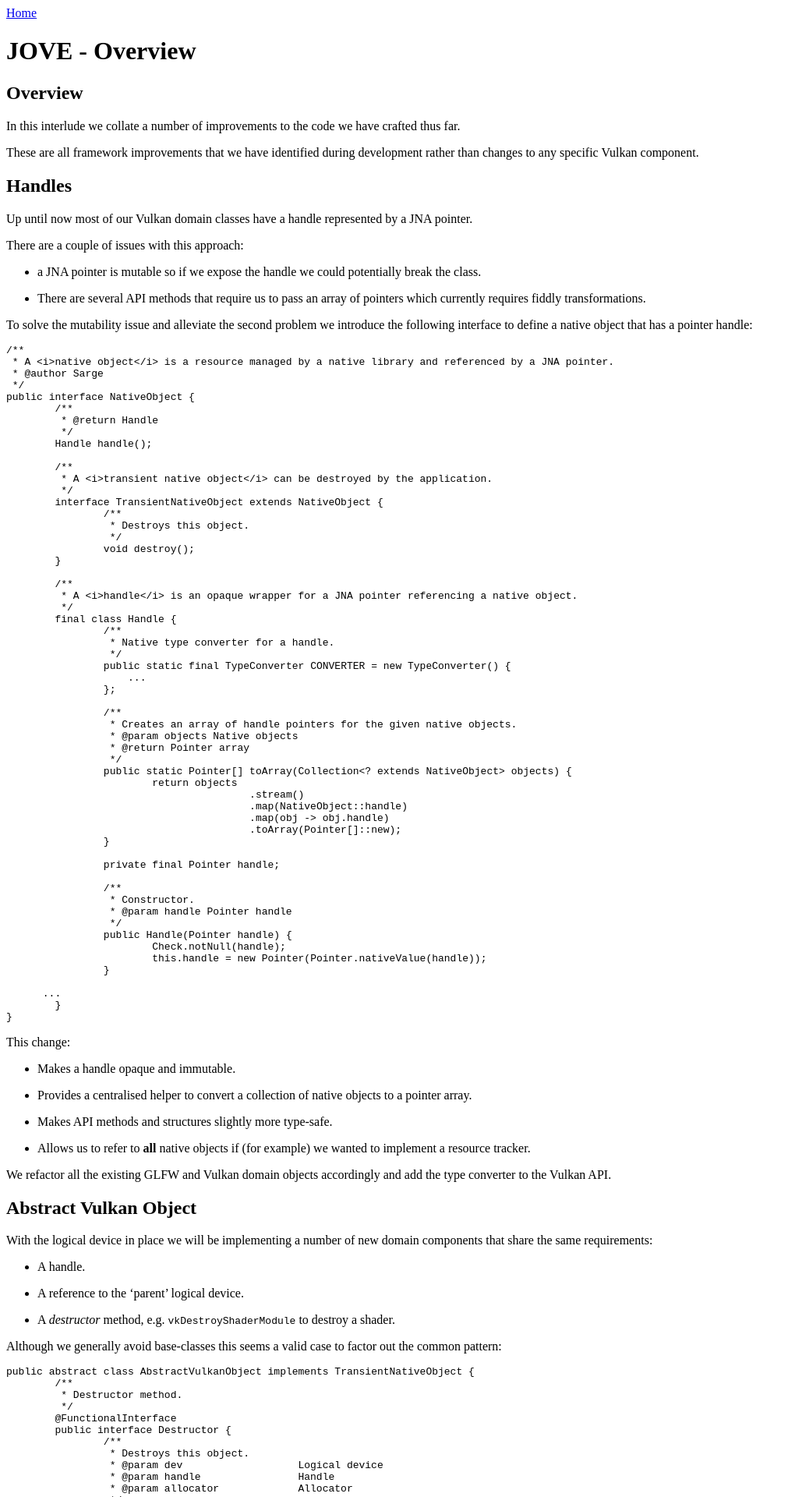
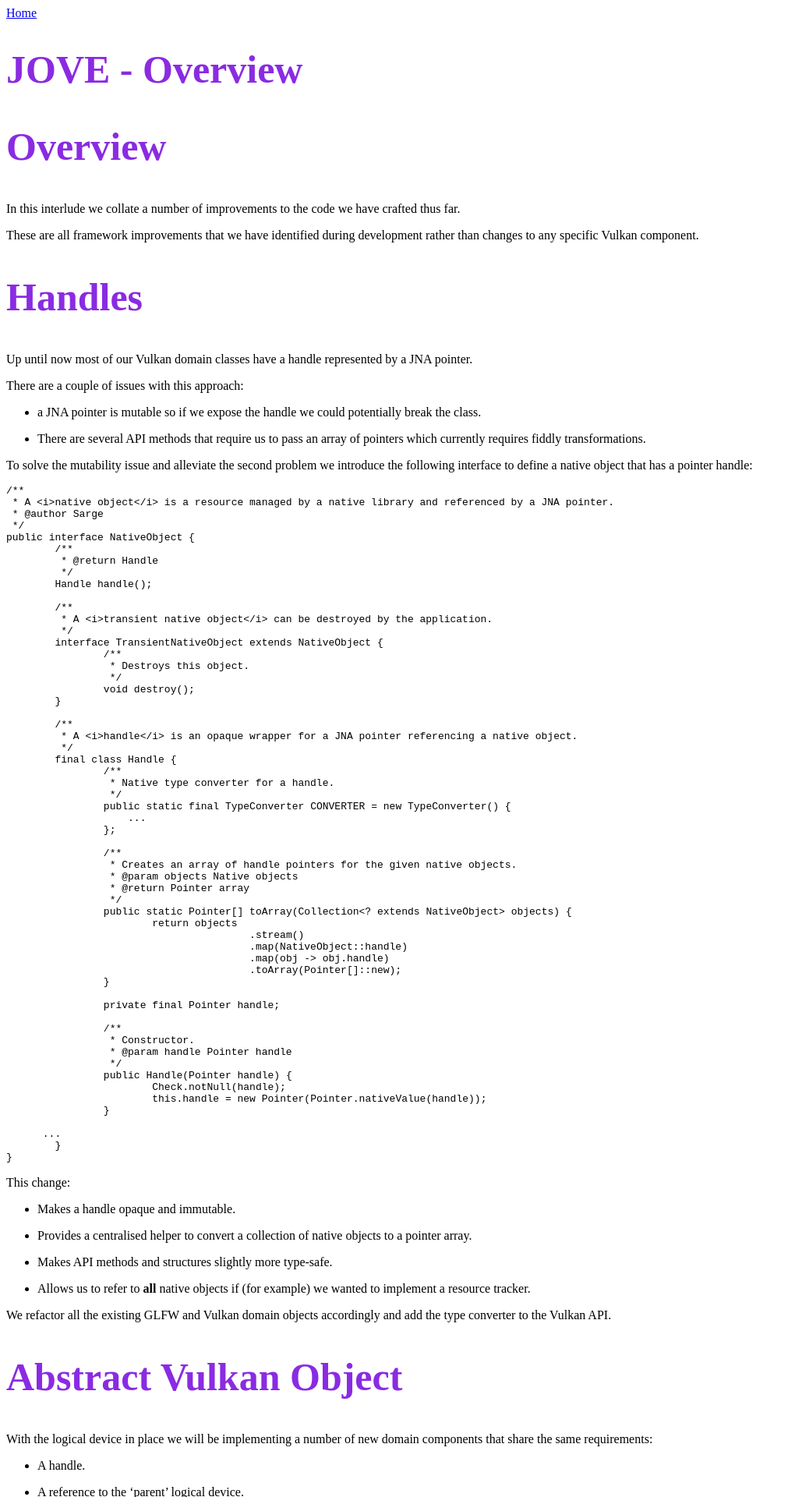
Before and after one commit to stridecolossus/JOVE, a Jekyll site: the page built from docs/blog/part-2-triangle/improvements.md, in a window 1280 px wide. Shown: the top 1920 px of the page at 78% size, without its empty margins (0-1020 px from the left). Built offline with Jekyll 4.4.1, drawn with Linux system fonts in a browser that asks for light colours; our own code applies the rules of GitHub Pages for plain Markdown files.

Commit message:
Update default.html

```diff
--- a/docs/_layouts/default.html
+++ b/docs/_layouts/default.html
@@ -3,7 +3,7 @@
   <head>
     <meta charset="utf-8">
     <title>{{ site.title}} - {{ page.title }}</title>
-    <link rel="stylesheet" href="/css/style.css">
+    <link rel="stylesheet" href="/assets/css/style.css">
   </head>
   <body>
     <nav>
```
